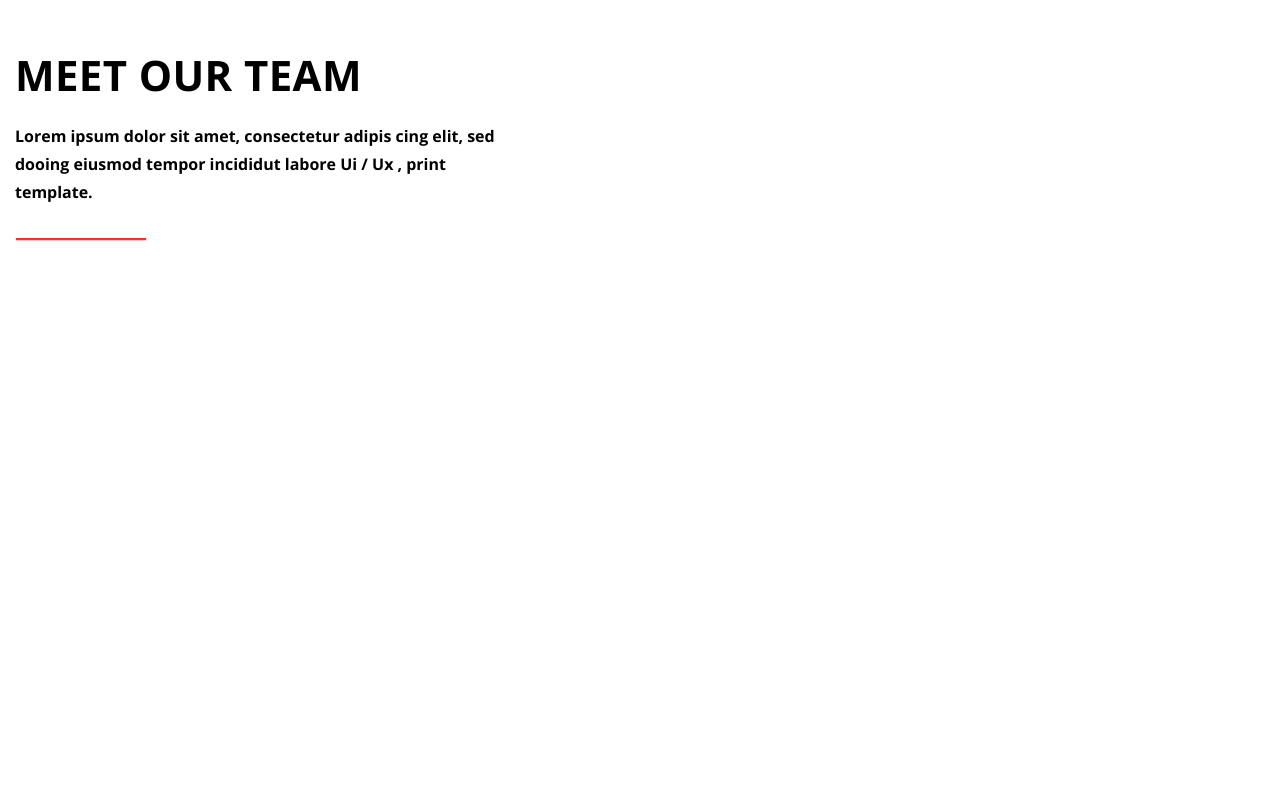
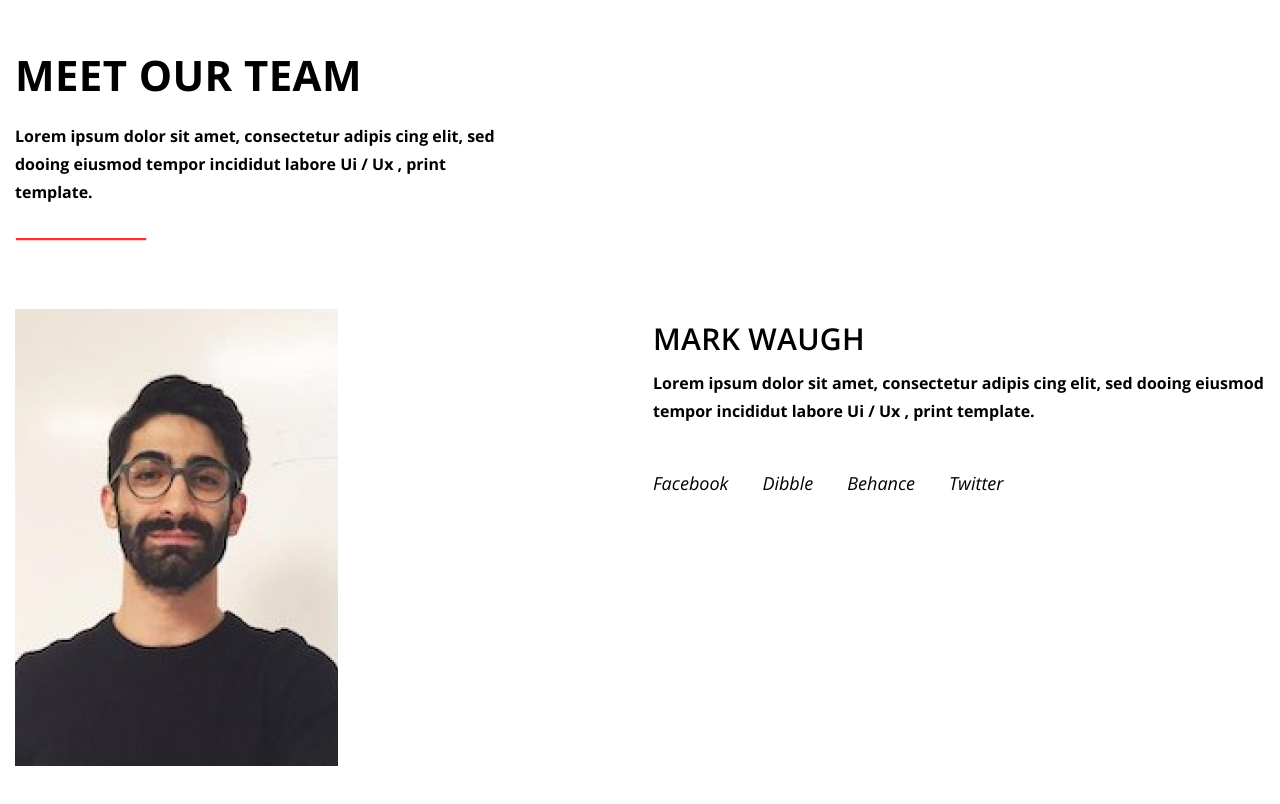
Before and after one commit to klaipedetis/Our-strong-organization, a plain HTML site: page index.html in a window 1280 px wide. Shown: the part 2584-3388 px from the top of the page. Before the commit the page ends 2893 px from the top, so only its background shows below. Drawn offline with nearby package versions, Linux system fonts and the light colour scheme.

Commit message:
fix flex in colleagues block

```diff
--- a/index.html
+++ b/index.html
@@ -166,6 +166,27 @@
                 <img src="/img/line.png" alt="line">
             </div>
             <!-- /.team-text -->
+            <div class="team-group">
+                <div class="team-colleague">
+                    <img src="img/avatars/mark.png" alt="mark">
+                    <div class="team-colleagues">
+                        <div class="colleague-text">
+                            <h3 class="colleague-title">mark waugh</h3>
+                            <p class="colleague-description">Lorem ipsum dolor sit amet, consectetur adipis cing elit, sed
+                                dooing eiusmod tempor incididut labore Ui / Ux , print template.</p>
+                            <div class="menu">
+                                <a href="http://www.facebook.com">Facebook</a>
+                                <a href="http://www.dribble.com">Dibble</a>
+                                <a href="http://www.behance.net">Behance</a>
+                                <a href="http://www.twitter.com">Twitter</a>
+                            </div>
+                        </div>
+                    </div>
+                    <!-- /.team colegues -->
+                </div>
+
+            </div>
+            <!-- /.team-group -->
         </div>
         <!-- /.container -->
     </section>
--- a/styles/style.css
+++ b/styles/style.css
@@ -1,6 +1,6 @@
 body {
     box-sizing: border-box;
-    margin:0;
+    margin: 0;
     padding: 0;
     font-family: "Open Sans", sans-serif;
 }
@@ -200,73 +200,134 @@ body {
     margin: auto;
     margin-bottom: 33px;
 }
-.features-line{
-    margin-bottom:86px ;
+
+.features-line {
+    margin-bottom: 86px;
 }
-.features-menu{
-    display:flex;
+
+.features-menu {
+    display: flex;
     justify-content: space-around;
     align-items: center;
     font-weight: 600;
     font-size: 22px;
     line-height: 24px;
-
     letter-spacing: 0.22px;
     text-transform: uppercase;
     margin-bottom: 59px;
+}
 
+.features-menu a {
+    text-decoration: none;
 }
-.features-menu a{
-    text-decoration: none;
 
+.features-menu a:hover{
+    color: #FF2D2D;
 }
-.features-gallery{
-    display:flex;
+.features-gallery {
+    display: flex;
     justify-content: space-between;
     flex-wrap: wrap;
 }
-.features-gallery-img{
+
+.features-gallery-img {
     margin-bottom: 18px;
+}
 
-
-}
-.gallery-img{
+.gallery-img {
     height: 300;
     width: 305px;
 }
+
 /*team section*/
 
-.team-text{
+.team-text {
     display: flex;
     flex-direction: column;
     align-items: flex-start;
     margin-bottom: 68px;
 }
-.team-title{
+
+.team-title {
     display: flex;
     align-items: center;
     font-weight: bold;
     font-size: 41.9876px;
     line-height: 0px;
-
     text-align: center;
     letter-spacing: 0.3834px;
     text-transform: uppercase;
     margin-bottom: 31px;
+}
 
-}
-.team-section{
+.team-section {
     margin-top: 115px;
 }
-.team-description{
+
+.team-description {
     font-weight: bold;
     font-size: 15.9953px;
     line-height: 28px;
     /* or 175% */
     width: 490px;
-
     display: flex;
     align-items: center;
     margin-bottom: 32px;
+}
+
+/* team leaders*/
+
+.team-section {
+    margin-bottom: 103px;
+}
+
+.team-group {
 
 }
+
+.team-colleague>img {
+    display: flex;
+    justify-content: space-between;
+    background-repeat: no-repeat;
+    background-attachment: fixed;
+    background-position: center;
+    width: 323px;
+    height: 457px;
+}
+.team-colleague{
+    display:flex;
+    justify-content: space-between;
+
+}
+.colleagues-text{
+    display: flex;
+}
+.colleague-title{
+    font-weight: 600;
+    font-size: 30.127px;
+    line-height: 0px;
+    letter-spacing: 0.275265px;
+    text-transform: uppercase;
+    margin-bottom: 30px;
+}
+.colleague-description{
+    font-weight: bold;
+    font-size: 15.9953px;
+    line-height: 28px;
+    width: 612px;
+    margin-bottom: 46px;
+}
+.menu{
+    display: flex;
+    justify-content: flex-start;
+    margin-bottom: 62px;
+}
+.menu a{
+    font-style: italic;
+    font-size: 18px;
+    line-height: 24px;
+    margin-right: 34px;
+    text-decoration: none;
+    color: #000000;
+
+}
```
Also changed, not shown: img/avatars/avatar3.png (added), img/avatars/avatar4.png (added), img/avatars/avatar5.png (added), img/avatars/mark.png (added), img/avatars/sokina.png (added). Lines whose indentation alone changed are shown as unchanged.
